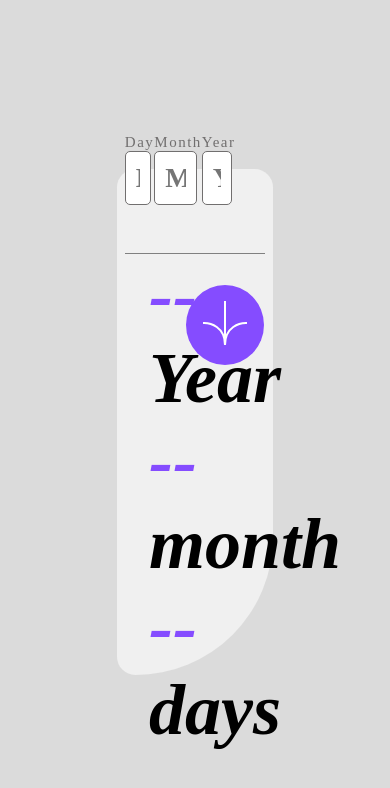
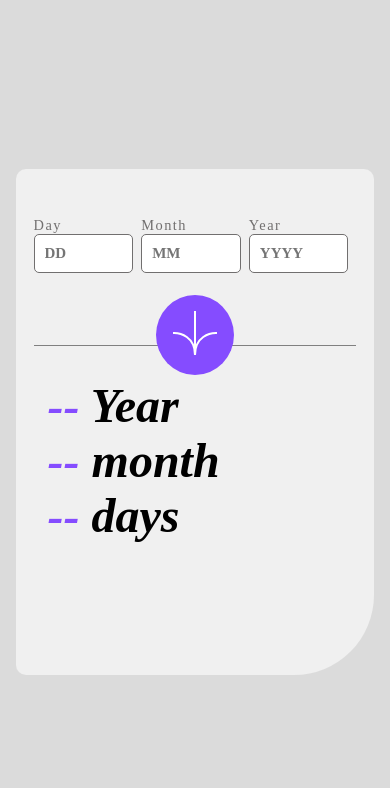
Before and after one commit to fortunehrjr/age-calculator-app-main, a plain HTML site: page index.html in a window 390 px wide. Drawn offline with Linux system fonts and the light colour scheme.

Commit message:
made the webpge responsive

```diff
--- a/index.html
+++ b/index.html
@@ -21,7 +21,7 @@
     <section>
       <div class="container">
         <form class="date-section">
-          <div class="divs">
+          <div class="divs st">
             Day
             <input required class="day" placeholder="DD" />
             <i class="error-msg"></i>
@@ -36,7 +36,7 @@
             <input required class="year" min="1950" max="" placeholder="YYYY" />
             <i class="error-msg"></i>
           </div>
-
+        </form>
         <button class="submit">
           <svg
             xmlns="http://www.w3.org/2000/svg"
@@ -51,8 +51,6 @@
             </g>
           </svg>
         </button>
-        </form>
-
         <div class="result-section">
           <i>
             <h2><span class="result-year color-result">--</span> Year</h2>
--- a/style.css
+++ b/style.css
@@ -96,3 +96,112 @@ section {
   font-size: 0.7rem;
   text-transform: lowercase;
 }
+
+@media only screen and (max-width: 1000px) {
+  .container {
+    height: 60vh;
+    width: 92%;
+    background: gray;
+    display: flex;
+    flex-direction: column;
+    justify-content: center;
+    align-items: center;
+    background-color: hsl(0, 0%, 94%);
+    border-top-left-radius: 10px;
+    border-top-right-radius: 10px;
+    border-bottom-left-radius: 10px;
+    border-bottom-right-radius: 80px;
+    position: absolute;
+  }
+
+  .date-section {
+    display: flex;
+    width: 90%;
+    height: 90px;
+    /* background-color: aqua; */
+    /* padding-bottom: 5rem !important; */
+    border-bottom: 1px solid gray;
+    font-size: 13px;
+    letter-spacing: 1.5px;
+    color: hsl(0, 1%, 44%);
+    text-transform: capitalize;
+    margin-top: 1rem;
+    padding: 4rem 0 6rem 0;
+  }
+
+  input {
+    width: 100%;
+    font-size: 15px;
+    border: none;
+    border: 1px solid hsl(0, 1%, 44%);
+    border-radius: 5px;
+    padding: 10px;
+    font-weight: bold;
+  }
+
+  .divs {
+    width: 100%;
+    display: flex;
+    margin-right: 0.5rem;
+    font-size: 0.9rem;
+  }
+
+  .submit {
+    background-color: hsl(259, 100%, 65%);
+    padding: 1rem;
+    border-radius: 50%;
+    position: absolute;
+    top: 50%;
+    right: 50%;
+    border: none;
+    transition: all 200ms ease;
+  }
+  .result-section {
+    height: 100%;
+    width: 100%;
+    padding-top: 2rem;
+    padding-left: 2rem;
+    font-size: 2rem;
+    font-family: Poppins;
+  }
+
+  .submit {
+    background-color: hsl(259, 100%, 65%);
+    padding: 1rem;
+    border-radius: 50%;
+    position: absolute;
+    top: 30%;
+    right: 39%;
+    border: none;
+    transition: all 200ms ease;
+  }
+
+  .submit:hover {
+    background-color: hsl(0, 0%, 0%);
+  }
+}
+
+@media only screen and (max-width: 428px) {
+  .submit {
+    background-color: hsl(259, 100%, 65%);
+    padding: 1rem;
+    border-radius: 50%;
+    position: absolute;
+    top: 25%;
+    right: 39%;
+    border: none;
+    transition: all 200ms ease;
+  }
+}
+@media only screen and (max-width: 375px) {
+  .submit {
+    background-color: hsl(259, 100%, 65%);
+    padding: 1rem;
+    border-radius: 50%;
+    position: absolute;
+    top: 30%;
+    right: 39%;
+    border: none;
+    transition: all 200ms ease;
+  }
+}
```
Lines whose indentation alone changed are shown as unchanged.
